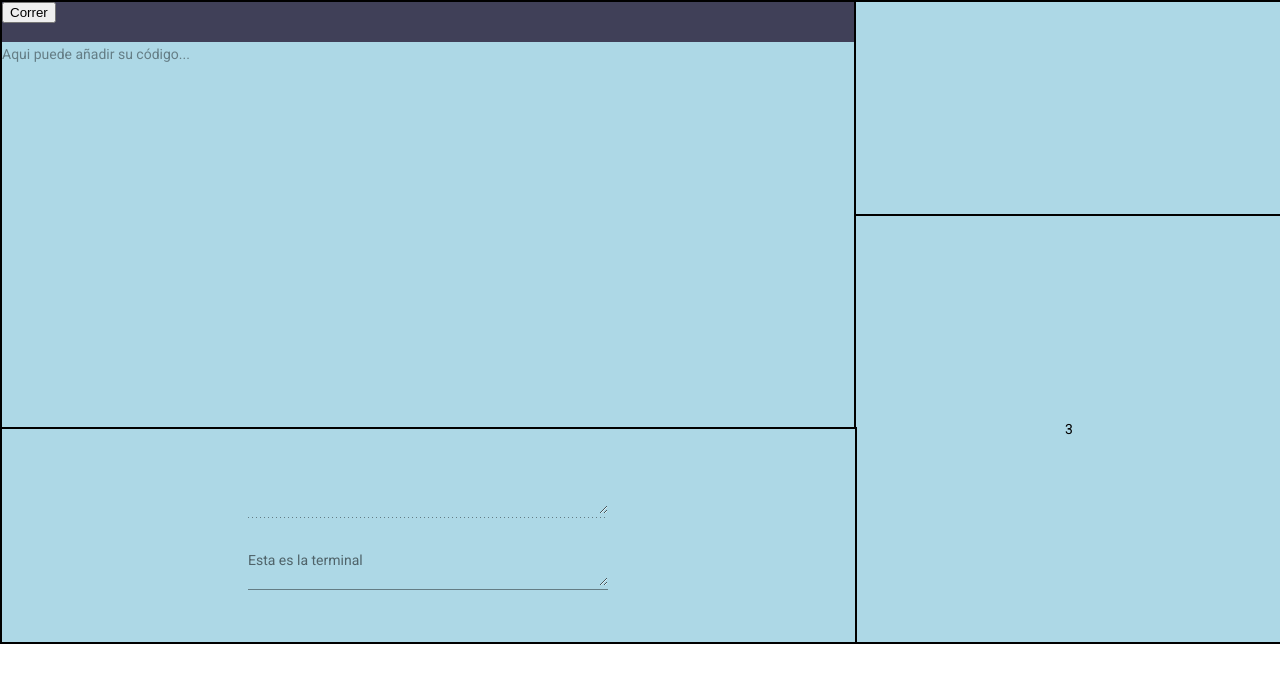
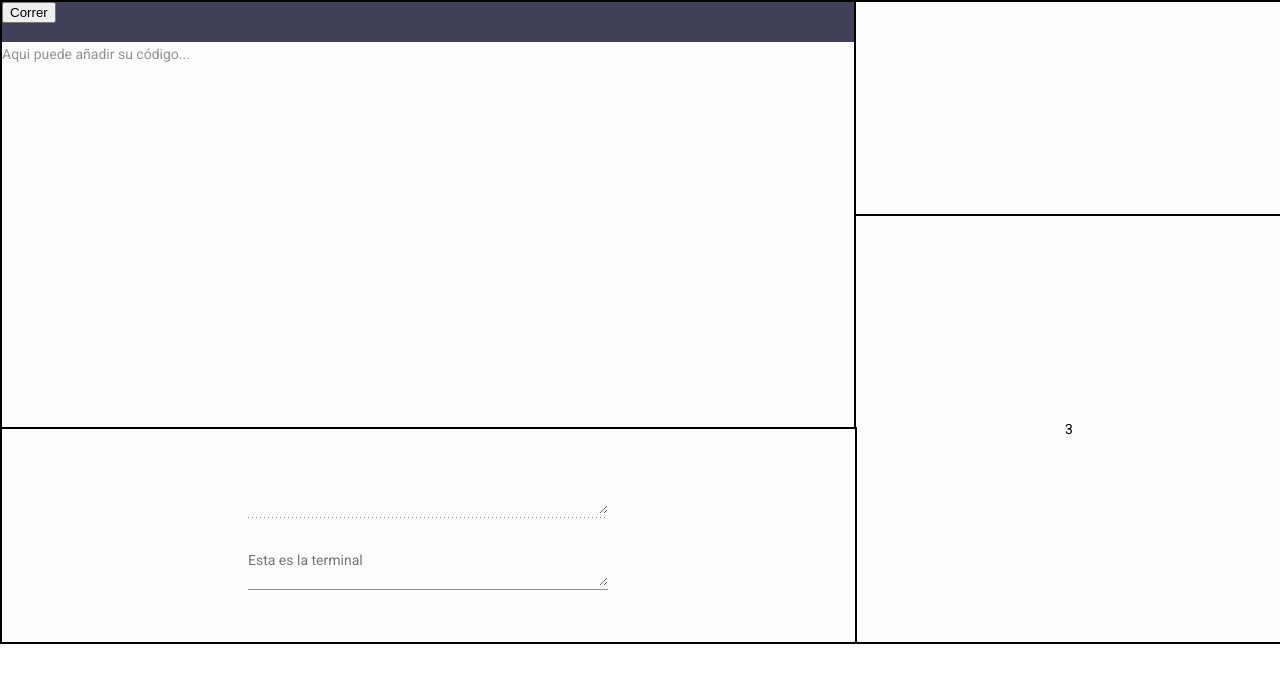
Before and after one commit to EdBinns/Interprete-Frontend, an Angular app: page /main in a window 1280 px wide. Shown: the top 682 px of the page. Built offline with nearby package versions, Linux system fonts and the light colour scheme.

Commit message:
cambios en un css

```diff
--- a/src/app/components/main-view/main-view.component.css
+++ b/src/app/components/main-view/main-view.component.css
@@ -1,7 +1,7 @@
   mat-grid-tile {
     float:left;
     overflow:hidden;
-    background: lightblue;
+    background: rgb(253, 253, 253);
     border: 2px solid black;
   }
 
```
